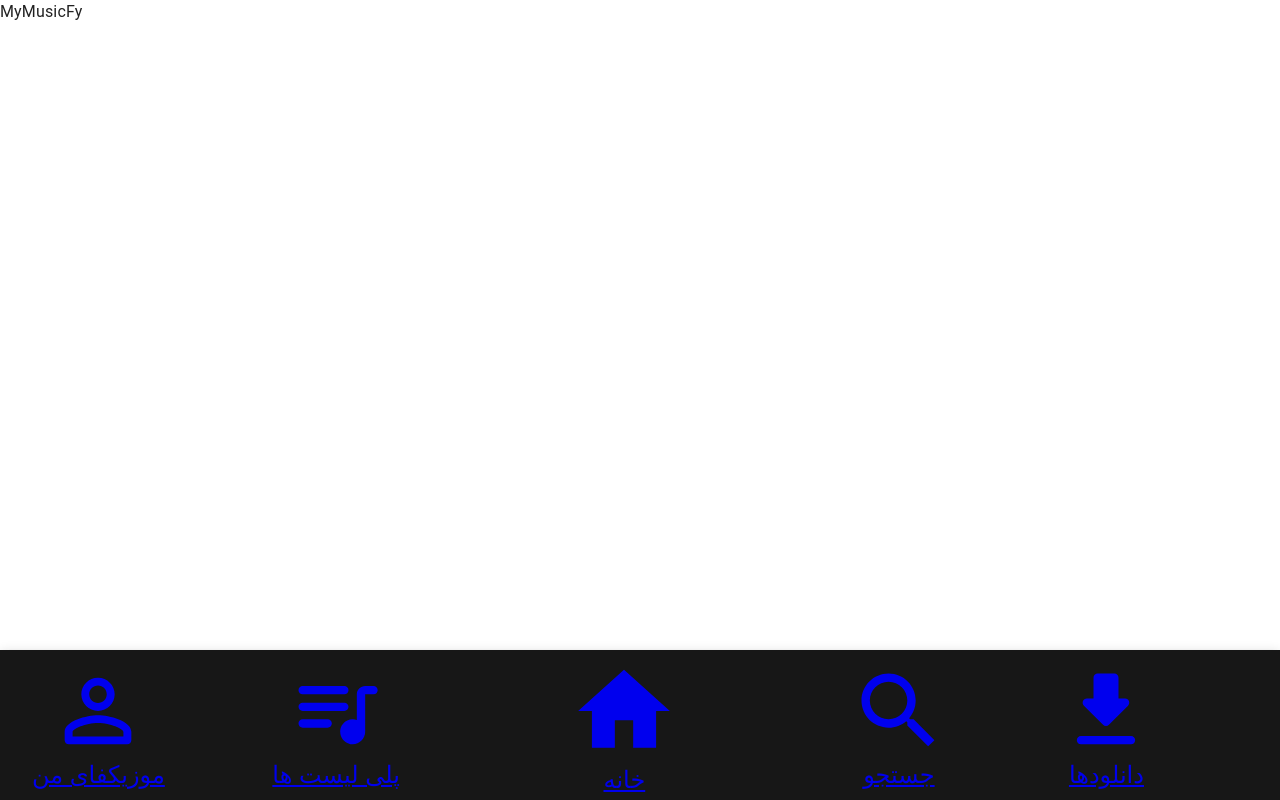
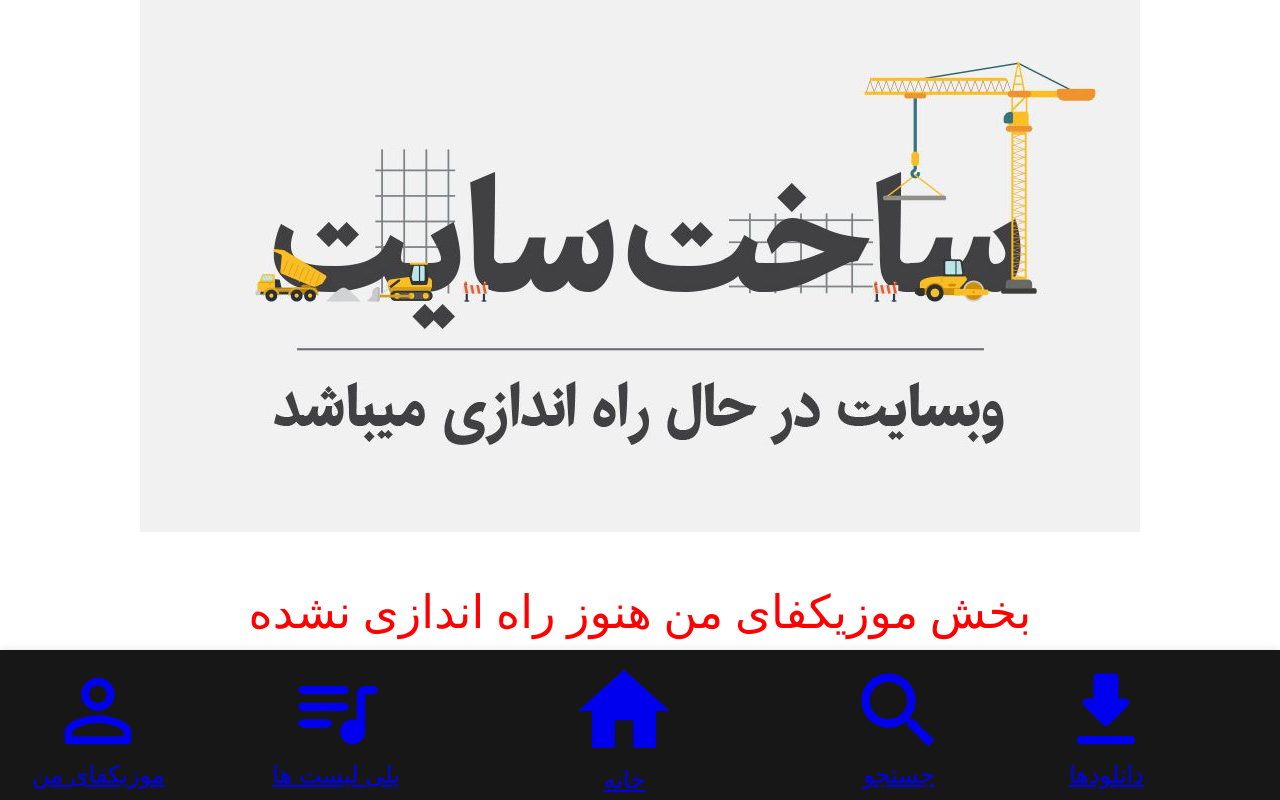
Before and after one commit to Amir-Asgari/mobile-music-player, a React (Create React App) app: page /myMusicFy in a window 1280 px wide. Built offline with nearby package versions, Linux system fonts and the light colour scheme.

Commit message:
add repairing to 3 unused components

```diff
--- a/src/componets/AppBar/AppBarComponents/downloads/Downloads.js
+++ b/src/componets/AppBar/AppBarComponents/downloads/Downloads.js
@@ -1,9 +1,25 @@
 import React from 'react'
+import tamir from '../../../../assets/tamir.jpg'
 
 const Downloads = () => {
   return (
-    <div>
-      Downloads
+    <div style={{
+      display:'flex',
+      justifyContent:'center',
+      alignContent:'center',
+      alignItems:'center',
+      color:'red',
+      zIndex:'1000',
+      fontSize:'46px',
+      flexDirection:'column'
+    }}>
+      {/* <h4>
+        این بخش در حال بروزرسانی می باشد
+      </h4> */}
+      <img src={tamir} alt='سایت در حال تعمیر می باشد ' />
+      <div>
+        <p>بخش دانلود ها هنوز راه اندازی نشده</p>
+      </div>
     </div>
   )
 }
--- a/src/componets/AppBar/AppBarComponents/myMusicFy/MyMusicFy.js
+++ b/src/componets/AppBar/AppBarComponents/myMusicFy/MyMusicFy.js
@@ -1,9 +1,25 @@
 import React from 'react'
+import tamir from '../../../../assets/tamir.jpg'
 
 const MyMusicFy = () => {
   return (
-    <div>
-      MyMusicFy
+    <div style={{
+      display:'flex',
+      justifyContent:'center',
+      alignContent:'center',
+      alignItems:'center',
+      color:'red',
+      zIndex:'1000',
+      fontSize:'46px',
+      flexDirection:'column'
+    }}>
+      {/* <h4>
+        این بخش در حال بروزرسانی می باشد
+      </h4> */}
+      <img src={tamir} alt='سایت در حال تعمیر می باشد ' />
+      <div>
+        <p>بخش موزیکفای من هنوز راه اندازی نشده</p>
+      </div>
     </div>
   )
 }
--- a/src/componets/AppBar/AppBarComponents/playLists/Playlists.js
+++ b/src/componets/AppBar/AppBarComponents/playLists/Playlists.js
@@ -1,9 +1,25 @@
 import React from 'react'
+import tamir from '../../../../assets/tamir.jpg'
 
 const Playlists = () => {
   return (
-    <div>
-      Playlists
+    <div style={{
+      display:'flex',
+      justifyContent:'center',
+      alignContent:'center',
+      alignItems:'center',
+      color:'red',
+      zIndex:'1000',
+      fontSize:'46px',
+      flexDirection:'column'
+    }}>
+      {/* <h4>
+        این بخش در حال بروزرسانی می باشد
+      </h4> */}
+      <img src={tamir} alt='سایت در حال تعمیر می باشد ' />
+      <div>
+        <p>بخش پلی لیست ها هنوز راه اندازی نشده</p>
+      </div>
     </div>
   )
 }
--- a/src/componets/AppBar/AppBarComponents/search/Search.js
+++ b/src/componets/AppBar/AppBarComponents/search/Search.js
@@ -7,15 +7,15 @@ import "react-h5-audio-player/lib/styles.css";
 const Search = () => {
   const [searchTerm, setSearchTerm] = useState("");
   const [searchResults, setSearchResults] = useState([]);
-  const [currentSongIndex, setCurrentSongIndex] = useState(-1); // Index of currently playing song
+  const [currentSongIndex, setCurrentSongIndex] = useState(-1);
   const [currentSong, setCurrentSong] = React.useState(0);
-
 
   const handleSearch = (event) => {
     const term = event.target.value;
     setSearchTerm(term);
     const results = searchSongs(term);
     setSearchResults(results);
+    console.log(searchResults);
   };
 
   const searchSongs = (term) => {
@@ -23,9 +23,13 @@ const Search = () => {
     let results = [];
     playlists.forEach((playlist) => {
       playlist.songs.forEach((song) => {
+        const title = song.title.toLowerCase().trim()
+        const artist = song.artist.toLowerCase().trim()
+        const tags = song.tags ? song.tags.toLowerCase().trim() : ''
         if (
-          song.title.toLowerCase().includes(term.toLowerCase()) ||
-          song.artist.toLowerCase().includes(term.toLowerCase())
+          title.includes(term.toLowerCase()) ||
+          tags.includes(term.toLowerCase()) ||
+          artist.includes(term.toLowerCase())
         ) {
           results.push(song);
         }
--- a/src/songs.json
+++ b/src/songs.json
@@ -8,13 +8,14 @@
             "songs": [
                 {
 
-                    "title": " باز منو کاشتی رفتی ریمیکس",
+                    "title": "باز منو کاشتی رفتی ریمیکس",
                     "artist": "مرتضی",
+                    "tags":" کوچه بازاری",
                     "url": "https://dl.mifa-music.ir/Music/07/Morteza%20Baz%20Mano%20Kashti%20Rafti%20(Soli%20Dance).mp3",
                     "image": "https://mifa-music.ir/wp-content/uploads/2020/10/455865.jpg"
                 },
                 {
-                    "title": "امشب دل من هوس رطب کرده ",
+                    "title": "امشب دل من هوس رطب کرده",
                     "artist": "حسن شماعی زاده",
                     "url": "https://cdn.vafamusic.com/97/10/Remix%20Rotab-Shamaei%20zadeh%20%28VafaMusic%29.mp3",
                     "image": "https://vafamusic.com/wp-content/uploads/2019/05/Remix-Hassan-Shamaizadeh-Emshabdel-man-havase-rotab-Karde.jpg"
```
Also changed, not shown: src/assets/tamir.jpg (added). Lines whose indentation alone changed are shown as unchanged.
